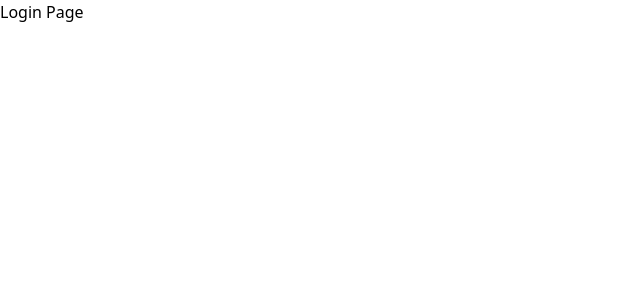
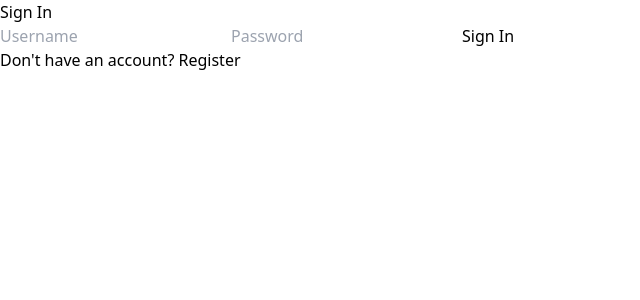
Before and after one commit to Abishek5656/kennect_assessment, a React (Vite) app in the folder frontend/: page /login in a window 1280 px wide. Shown: the top 300 px of the page, without its empty margins (0-640 px from the left). Built offline with nearby package versions, Linux system fonts and the light colour scheme.

Commit message:
updated app.jsx

```diff
--- a/frontend/src/App.jsx
+++ b/frontend/src/App.jsx
@@ -1,6 +1,9 @@
 import { BrowserRouter, Routes, Route } from "react-router-dom";
 import React, { Suspense } from "react";
 import ProtectedRoute from "./pages/ProtectedRoute.jsx";
+
+const SignUp = React.lazy(() => import("./pages/singup.jsx"));
+const Login = React.lazy(() => import("./pages/Login.jsx"));
 
 function App() {
   const user = false;
@@ -10,15 +13,14 @@ function App() {
       <Suspense fallback={<div>Loading...</div>}>
         <BrowserRouter>
           <Routes>
-
           <Route  path="/" element={
                 <ProtectedRoute user={user}>
                   <>Home Page (Protected)</>
                 </ProtectedRoute>
               }
             />
-            <Route path="/login" element={<>Login Page</>} />
-            <Route path="/signUp" element={<>Sign up Page</>} />
+            <Route path="/login" element={<Login />} />
+            <Route path="/signUp" element={<SignUp />} />
 
           </Routes>
         </BrowserRouter>
```
